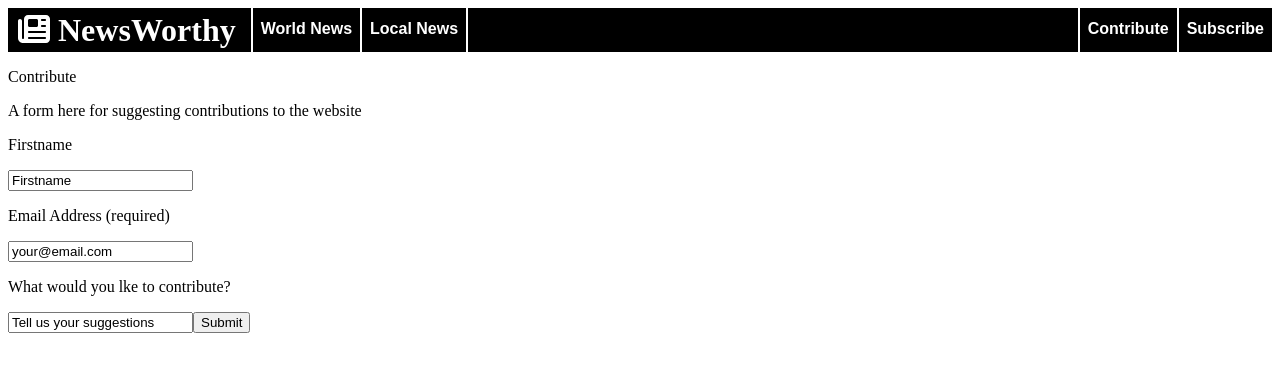
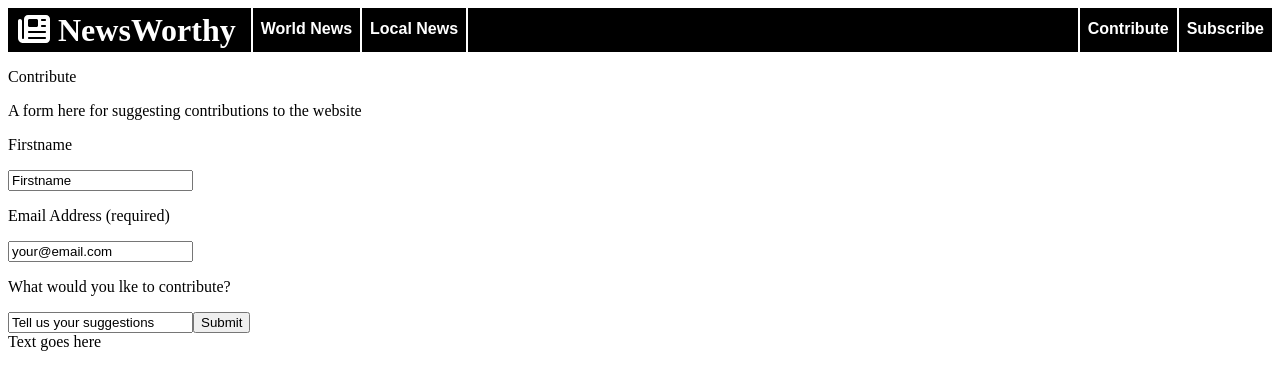
Before and after one commit to ReactProjectNCI/Newsworthy, a React (Create React App) app: page /contrib in a window 1280 px wide. Shown: the top 390 px of the page. Built offline with nearby package versions, Linux system fonts and the light colour scheme.

Commit message:
contrib containers

```diff
--- a/src/views/Contribute.js
+++ b/src/views/Contribute.js
@@ -1,29 +1,44 @@
-import React from 'react'
-import { useForm } from 'react-hook-form'
+import React from "react";
+import { useForm } from "react-hook-form";
 
 function Contribute() {
+  const {
+    register,
+    handleSubmit,
+    watch,
+    formState: { errors },
+  } = useForm();
+  const onSubmit = (data) => console.log(data);
 
-  const { register, handleSubmit, watch, formState: { errors } } = useForm();
-  const onSubmit = data => console.log(data);
-
-  console.log(watch["name", "email", "comment"]);
+  console.log(watch[("name", "email", "comment")]);
 
   return (
     <>
       <p>Contribute</p>
+      <div class="support-container">
+        <div class="form-container">
           <p>A form here for suggesting contributions to the website</p>
 
           <form onSubmit={handleSubmit(onSubmit)}>
             <p>Firstname</p>
             <input defaultValue="Firstname" {...register("name")} />
             <p>Email Address (required)</p>
-      <input defaultValue="your@email.com"{...register("email", { required: true })} />
+            <input
+              defaultValue="your@email.com"
+              {...register("email", { required: true })}
+            />
             {errors.emailRequired && <span>Please senter email address.</span>}
             <p>What would you lke to contribute?</p>
-    <input defaultValue="Tell us your suggestions" {...register("comment")} />
+            <input
+              defaultValue="Tell us your suggestions"
+              {...register("comment")}
+            />
 
             <input type="submit" />
           </form>
+        </div>
+        <div className="explanation-container">Text goes here</div>
+      </div>
     </>
   );
 }
--- a/src/views/LocalNews.js
+++ b/src/views/LocalNews.js
@@ -128,19 +128,21 @@ function LocalNews() {
               <h1>{city}</h1>
             </div>
             <img
+              //use API's weather icons
               src={`https://openweathermap.org/img/wn/${icon}@2x.png`}
               alt=""
             />
             <div>
               {data.main ? (
-                <p>{Math.round(data.main.temp - 273)} celcius</p>
+                // convert from kelvin to celcius
+                <p>{Math.round(data.main.temp - 273)}° celcius</p>
               ) : null}
             </div>
             <div>
               {data.weather ? <p>{data.weather[0].main} conditions</p> : null}
             </div>
             <div>
-              {data.main ? <p>{data.main.humidity} % humidity</p> : null}
+              {data.main ? <p>{data.main.humidity}% humidity</p> : null}
             </div>
             <div>{data.wind ? <p>{data.wind.speed} wind speed</p> : null}</div>
           </div>
```
Also changed, not shown: src/sass/support.scss (added). Lines whose indentation alone changed are shown as unchanged.
